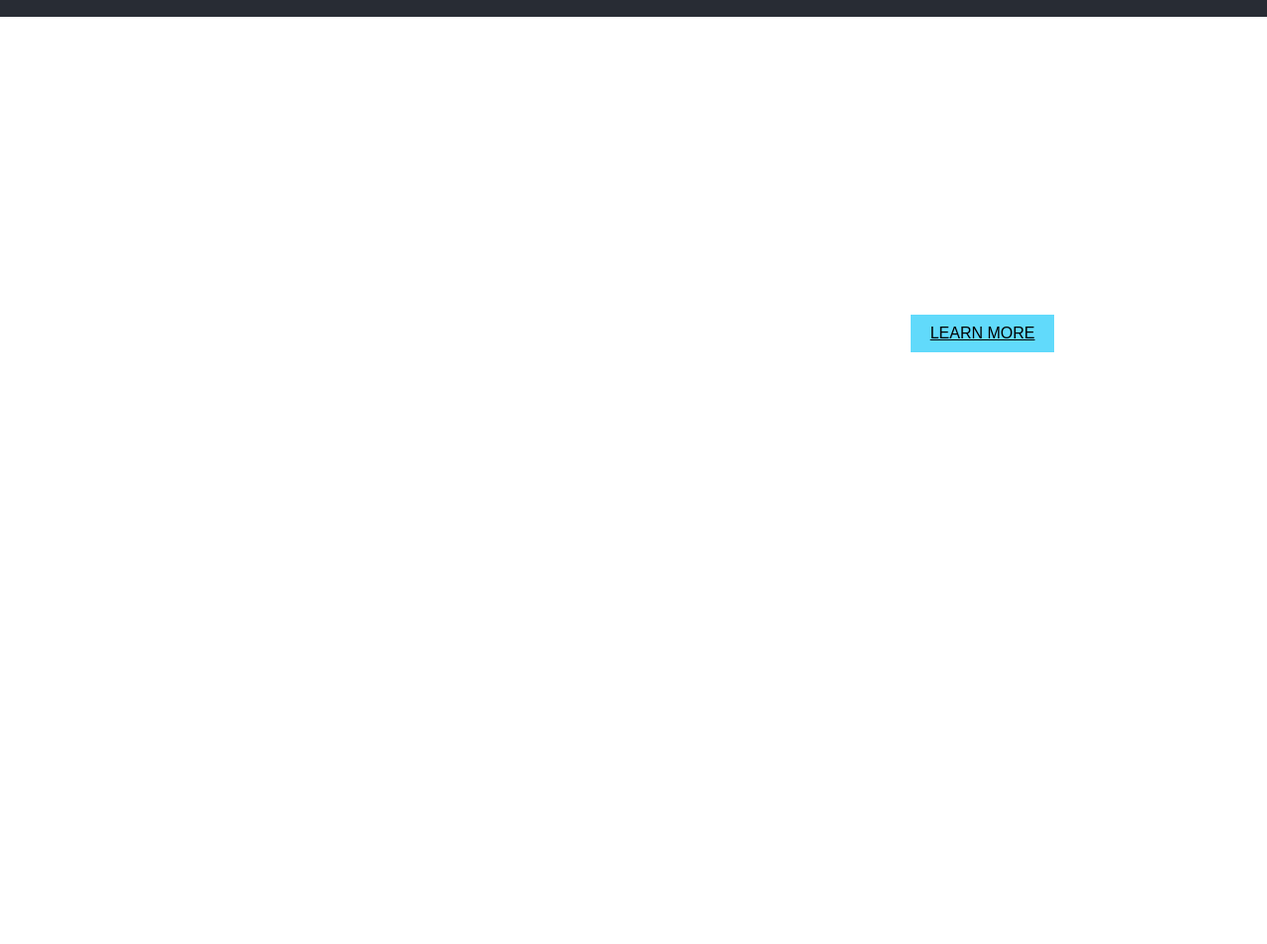
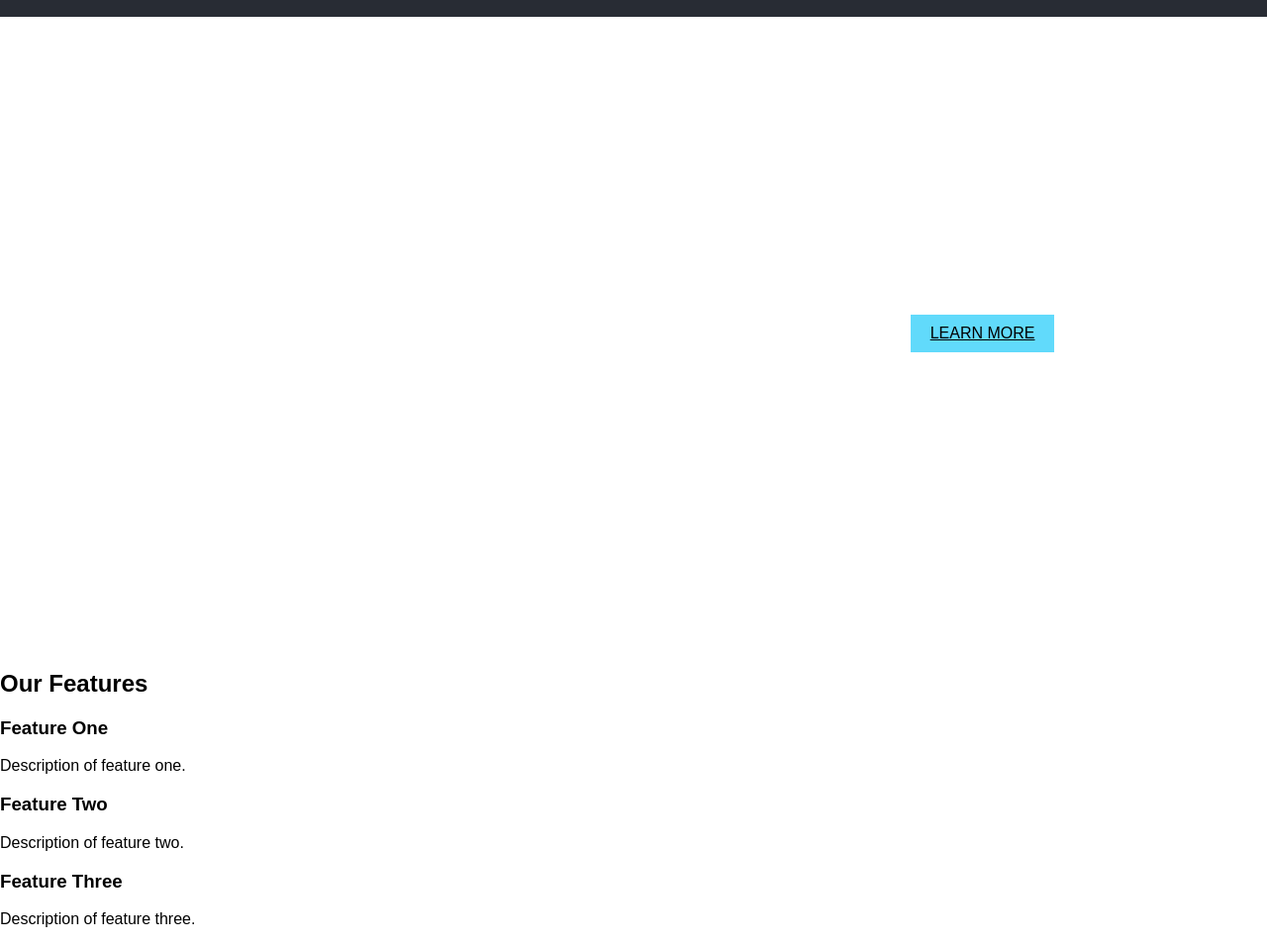
Before and after one commit to kj-omar/kj-om1r.github.io, a plain HTML site: page index.html in a window 1280 px wide. Shown: the part 125-1079 px from the top of the page at 99% size. Before the commit the page ends 800 px from the top, so only its background shows below. Drawn offline with Linux system fonts and the light colour scheme.

Commit message:
Update index.html

```diff
--- a/index.html
+++ b/index.html
@@ -24,3 +24,20 @@
     </section>
 </body>
 </html>
+<section id="features">
+    <h2>Our Features</h2>
+    <div class="feature-grid">
+        <div class="feature">
+            <h3>Feature One</h3>
+            <p>Description of feature one.</p>
+        </div>
+        <div class="feature">
+            <h3>Feature Two</h3>
+            <p>Description of feature two.</p>
+        </div>
+        <div class="feature">
+            <h3>Feature Three</h3>
+            <p>Description of feature three.</p>
+        </div>
+    </div>
+</section>
```
